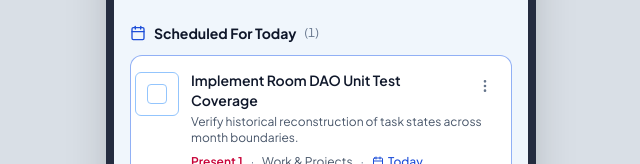
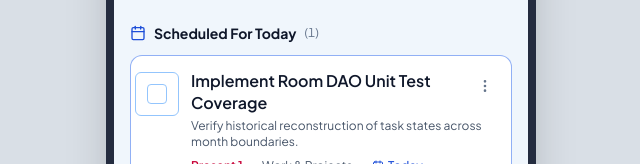
Before and after one commit to logbox26/Momentum-Android, a React (Vite) app: page / in a window 1280 px wide. Shown: the part 436-600 px from the top of the page, without its empty margins (319-959 px from the left). Built offline with nearby package versions, Linux system fonts and the light colour scheme.

Commit message:
feat: update priorities, reports, navigation and app UI

```diff
--- a/src/App.tsx
+++ b/src/App.tsx
@@ -7,10 +7,71 @@ import { ReportsView } from './views/ReportsView';
 import { SettingsView } from './views/SettingsView';
 import { WifiOff, Battery, Wifi } from 'lucide-react';
 
+const TABS: Array<'home' | 'reports' | 'settings'> = ['home', 'reports', 'settings'];
+
 const AppContent: React.FC = () => {
-  const { activeTab, deviceFrameEnabled } = useMomentum();
+  const { activeTab, setActiveTab, deviceFrameEnabled } = useMomentum();
+
+  const mainRef = React.useRef<HTMLElement>(null);
+  const swipeStartX = React.useRef<number | null>(null);
+  const swipeStartY = React.useRef<number | null>(null);
+
+  React.useLayoutEffect(() => {
+    if (mainRef.current) {
+      mainRef.current.scrollTop = 0;
+    }
+    if (!deviceFrameEnabled) {
+      window.scrollTo(0, 0);
+    }
+  }, [activeTab, deviceFrameEnabled]);
+
+  const handleSwipe = (deltaX: number, deltaY: number) => {
+    // Requires at least 45px horizontal travel and horizontal dominance to protect vertical scroll
+    if (Math.abs(deltaX) >= 45 && Math.abs(deltaX) > Math.abs(deltaY) * 1.4) {
+      const currentIndex = TABS.indexOf(activeTab);
+      if (deltaX < 0 && currentIndex < TABS.length - 1) {
+        // Swipe left -> next tab
+        setActiveTab(TABS[currentIndex + 1]);
+      } else if (deltaX > 0 && currentIndex > 0) {
+        // Swipe right -> previous tab
+        setActiveTab(TABS[currentIndex - 1]);
+      }
+    }
+  };
+
+  const handleTouchStart = (e: React.TouchEvent) => {
+    swipeStartX.current = e.touches[0].clientX;
+    swipeStartY.current = e.touches[0].clientY;
+  };
+
+  const handleTouchEnd = (e: React.TouchEvent) => {
+    if (swipeStartX.current === null || swipeStartY.current === null) return;
+    const deltaX = e.changedTouches[0].clientX - swipeStartX.current;
+    const deltaY = e.changedTouches[0].clientY - swipeStartY.current;
+    handleSwipe(deltaX, deltaY);
+    swipeStartX.current = null;
+    swipeStartY.current = null;
+  };
+
+  const handlePointerDown = (e: React.PointerEvent) => {
+    if (e.pointerType === 'mouse' && e.button === 0) {
+      swipeStartX.current = e.clientX;
+      swipeStartY.current = e.clientY;
+    }
+  };
+
+  const handlePointerUp = (e: React.PointerEvent) => {
+    if (e.pointerType === 'mouse' && swipeStartX.current !== null && swipeStartY.current !== null) {
+      const deltaX = e.clientX - swipeStartX.current;
+      const deltaY = e.clientY - swipeStartY.current;
+      handleSwipe(deltaX, deltaY);
+      swipeStartX.current = null;
+      swipeStartY.current = null;
+    }
+  };
 
   const renderActiveView = () => {
+    const view = (() => {
       switch (activeTab) {
         case 'home':
           return <HomeView />;
@@ -21,6 +82,13 @@ const AppContent: React.FC = () => {
         default:
           return <HomeView />;
       }
+    })();
+
+    return (
+      <div key={activeTab} className="transition-opacity duration-150 ease-out">
+        {view}
+      </div>
+    );
   };
 
   if (!deviceFrameEnabled) {
@@ -28,7 +96,14 @@ const AppContent: React.FC = () => {
     return (
       <div className="min-h-screen bg-[var(--bg-app)] text-[var(--text-primary)] flex flex-col transition-colors duration-200">
         <TopAppBar />
-        <main className="flex-1 w-full max-w-4xl mx-auto px-4 sm:px-6 pt-5">
+        <main
+          ref={mainRef}
+          className="flex-1 w-full max-w-4xl mx-auto px-4 sm:px-6 pt-5"
+          onTouchStart={handleTouchStart}
+          onTouchEnd={handleTouchEnd}
+          onPointerDown={handlePointerDown}
+          onPointerUp={handlePointerUp}
+        >
           {renderActiveView()}
         </main>
         <BottomNavBar />
@@ -55,7 +130,14 @@ const AppContent: React.FC = () => {
         <TopAppBar />
 
         {/* Scrollable Screen Content */}
-        <main className="flex-1 overflow-y-auto px-4 pt-4 scrollbar-none">
+        <main
+          ref={mainRef}
+          className="flex-1 overflow-y-auto px-4 pt-4 scrollbar-none"
+          onTouchStart={handleTouchStart}
+          onTouchEnd={handleTouchEnd}
+          onPointerDown={handlePointerDown}
+          onPointerUp={handlePointerUp}
+        >
           {renderActiveView()}
         </main>
 
--- a/src/components/FormattedMarkdown.tsx
+++ b/src/components/FormattedMarkdown.tsx
@@ -39,7 +39,7 @@ function renderInline(text: string): React.ReactNode[] {
       parts.push(
         <code
           key={match.index}
-          className="px-1 py-0.5 rounded bg-black/5 dark:bg-white/10 font-mono text-[11px]"
+          className="px-1 py-0.5 rounded bg-black/5 dark:bg-white/10 font-mono text-[0.9em]"
         >
           {match[4]}
         </code>
@@ -97,7 +97,7 @@ export const FormattedMarkdown: React.FC<FormattedMarkdownProps> = ({
       elements.push(
         <h4
           key={`h_${i}`}
-          className="font-bold text-xs sm:text-sm text-[var(--text-primary)] mt-2 mb-1"
+          className="font-bold text-[1.07em] text-[var(--text-primary)] mt-2 mb-1"
         >
           {renderInline(headerText)}
         </h4>
@@ -110,7 +110,7 @@ export const FormattedMarkdown: React.FC<FormattedMarkdownProps> = ({
       inList = true;
       const bulletText = trimmed.replace(/^(\*|-|•)\s*/, '');
       listItems.push(
-        <li key={`li_${i}`} className="text-xs leading-relaxed">
+        <li key={`li_${i}`} className="leading-relaxed">
           {renderInline(bulletText)}
         </li>
       );
@@ -122,7 +122,7 @@ export const FormattedMarkdown: React.FC<FormattedMarkdownProps> = ({
     if (numMatch) {
       flushList();
       elements.push(
-        <div key={`num_${i}`} className="flex items-start gap-1.5 my-1 text-xs">
+        <div key={`num_${i}`} className="flex items-start gap-1.5 my-1">
           <span className="font-bold text-[var(--accent-primary)] shrink-0 tabular-nums">
             {numMatch[1]}.
           </span>
@@ -135,7 +135,7 @@ export const FormattedMarkdown: React.FC<FormattedMarkdownProps> = ({
     // Regular line / paragraph
     flushList();
     elements.push(
-      <p key={`p_${i}`} className="my-1 text-xs leading-relaxed">
+      <p key={`p_${i}`} className="my-1 leading-relaxed">
         {renderInline(trimmed)}
       </p>
     );
--- a/src/components/TaskCard.tsx
+++ b/src/components/TaskCard.tsx
@@ -111,7 +111,7 @@ export const TaskCard: React.FC<TaskCardProps> = ({
           <div className="flex items-start justify-between gap-2">
             <h3
               onClick={() => onEdit(task)}
-              className={`text-sm font-semibold cursor-pointer transition-colors ${
+              className={`text-[16px] font-semibold cursor-pointer transition-colors leading-snug ${
                 isCompleted
                   ? 'text-[var(--text-muted)] line-through decoration-[var(--text-muted)]/50'
                   : 'text-[var(--text-primary)] hover:text-[var(--accent-primary)]'
--- a/src/views/ReportsView.tsx
+++ b/src/views/ReportsView.tsx
@@ -65,7 +65,8 @@ export const ReportsView: React.FC = () => {
   const [inputPrompt, setInputPrompt] = useState('');
   const [isAiLoading, setIsAiLoading] = useState(false);
   const [aiError, setAiError] = useState<string | null>(null);
-  const chatBottomRef = useRef<HTMLDivElement>(null);
+  const chatContainerRef = useRef<HTMLDivElement>(null);
+  const didMountChatRef = useRef(false);
 
   // Available months list for picker
   const availableMonths = useMemo(() => {
@@ -97,9 +98,16 @@ export const ReportsView: React.FC = () => {
 
   const stats = singleMonthResult?.stats;
 
-  // Auto-scroll chat to bottom when messages update
+  // Auto-scroll inner chat log to bottom only when messages update after mount
   useEffect(() => {
-    chatBottomRef.current?.scrollIntoView({ behavior: 'smooth' });
+    if (!didMountChatRef.current) {
+      didMountChatRef.current = true;
+      return;
+    }
+    const el = chatContainerRef.current;
+    if (el) {
+      el.scrollTop = el.scrollHeight;
+    }
   }, [geminiMessages, isAiLoading]);
 
   // Handle Gemini Chat message send
@@ -457,13 +465,13 @@ export const ReportsView: React.FC = () => {
         </div>
 
         {/* Chat Messages Log */}
-        <div className="space-y-3 max-h-[300px] overflow-y-auto pr-1 py-1">
+        <div ref={chatContainerRef} className="space-y-3 max-h-[300px] overflow-y-auto pr-1 py-1">
           {geminiMessages.map((msg) => {
             const isUser = msg.role === 'user';
             return (
               <div
                 key={msg.id}
-                className={`flex items-start gap-2.5 text-xs ${
+                className={`flex items-start gap-2.5 text-[13.5px] ${
                   isUser ? 'justify-end' : 'justify-start'
                 }`}
               >
@@ -503,7 +511,6 @@ export const ReportsView: React.FC = () => {
             </div>
           )}
 
-          <div ref={chatBottomRef} />
         </div>
 
         {/* Input Bar */}
```
Also changed, not shown: 4 other files (tests, documents, lock files or other folders). Lines whose indentation alone changed are shown as unchanged.
